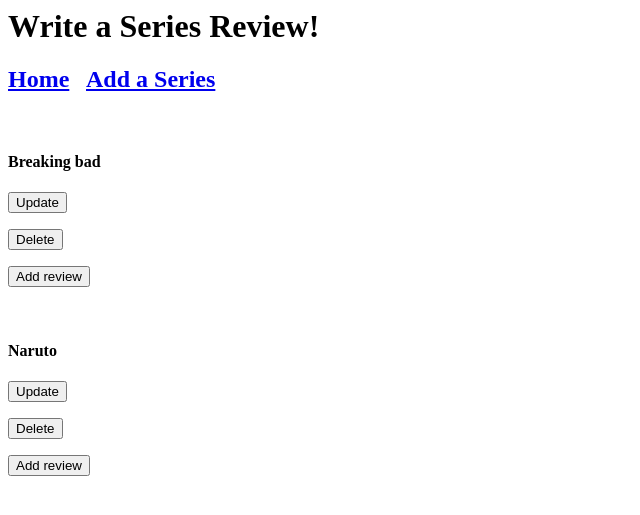
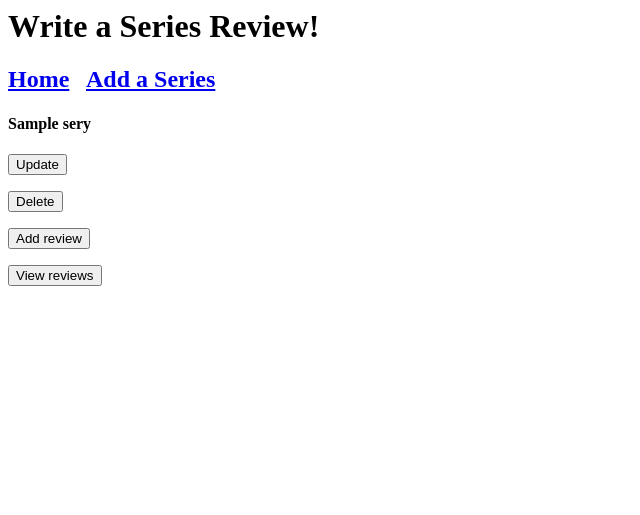
Before and after one commit to aaboungab/DevOps-Core-Fundamental-Project, a Flask app: page / in a window 1280 px wide. Shown: the top 515 px of the page, without its empty margins (0-640 px from the left). Run offline with Flask 2, Linux system fonts and the light colour scheme; data comes from the database, SQL or seed files in the repository; both versions use the stored data as it was before the commit; tables that the repository leaves empty hold one stand-in row (values such as "Sample post").

Commit message:
In progress

```diff
--- a/application/__init__.py
+++ b/application/__init__.py
@@ -3,8 +3,9 @@
 
 app = Flask(__name__)
 
-app.config['SQLALCHEMY_DATABASE_URI'] = 'sqlite:///data.db'
+app.config['SQLALCHEMY_DATABASE_URI'] = 'mysql+pymysql://root:00@35.246.4.57/ReviewProject'
 app.config['SECRET_KEY'] = 'Mystic'
+app.config['SQLALCHEMY_TRACK_MODIFICATION'] = False
 
 db = SQLAlchemy(app)
 
--- a/application/forms.py
+++ b/application/forms.py
@@ -27,5 +27,5 @@
 			DataRequired()])
     rating = SelectField('Ratings',
 		choices=[
-			('Five','5'),('Four','4'),('Three','3'),('Two','2'),('One','1'), ('Zero','0')])
+			('5/5','5'),('4/5','4'),('3/5','3'),('2/5','2'),('1/5','1'), ('0/5','0')])
     submit = SubmitField('Add Review')
--- a/application/routes.py
+++ b/application/routes.py
@@ -20,10 +20,10 @@
         return redirect(url_for('index'))
     return render_template('addSeries.html', form=form)
 
-@app.route('/update/<int:id>', methods=['GET', 'POST'])
-def update(id):
+@app.route('/update/<int:idNum>', methods=['GET', 'POST'])
+def update(idNum):
     form = SeriesForm()
-    series_update = Series.query.get(id)
+    series_update = Series.query.get(idNum)
     if form.validate_on_submit():
         series_update.name = form.name.data
         db.session.commit()
@@ -31,26 +31,26 @@
     return render_template('update.html', form=form)
 
 
-@app.route('/delete/<int:id>')
-def delete(id):
-    series_delete = Series.query.get(id)
+@app.route('/delete/<int:idNum>')
+def delete(idNum):
+    series_delete = Series.query.get(idNum)
     db.session.delete(series_delete)
     db.session.commit()
     return redirect(url_for('index'))
 
-@app.route('/addReview/<int:id>', methods=['GET', 'Post'])
-def addReview(id):
+@app.route('/addReview/<int:idNum>', methods=['GET', 'Post'])
+def addReview(idNum):
     form = ReviewForm()
     if form.validate_on_submit():
         new_review = Review(desc=form.desc.data,
 			rating=form.rating.data,
-			series_id=id)
+			series_id=idNum)
         db.session.add(new_review)
         db.session.commit()
-        return redirect(url_for('Reviewpage', id=id))
-    return render_template('addReview.html', form=form, series = Series.query.get(id))
+        return redirect(url_for('Reviewpage', idNum=idNum))
+    return render_template('addReview.html', form=form, series = Series.query.get(idNum))
 
-@app.route('/Reviewpage/<int:id>', methods=['GET','POST'])
-def Reviewpage(id):
-    review_page = Review.query.filter_by(series_id=id).all()
+@app.route('/Reviewpage/<int:idNum>', methods=['GET','POST'])
+def Reviewpage(idNum):
+    review_page = Review.query.filter_by(series_id=idNum).all()
     return render_template('Reviewpage.html', review_page=review_page)
--- a/application/templates/index.html
+++ b/application/templates/index.html
@@ -5,16 +5,20 @@
 
 <h4>{{ series.name }}</h4>
 
-<form method= '' action='{{ url_for('update', id=series.id)}}'>
+<form method= '' action='{{ url_for('update', idNum=series.id)}}'>
 	<button>Update</button>
 </form>
 
-<form method='' action=' {{ url_for('delete', id=series.id)}}'>
+<form method='' action=' {{ url_for('delete', idNum=series.id)}}'>
 	<button>Delete</button>
 </form>
 
-<form method= '' action='{{ url_for('addReview',id=series.id)}}'>
+<form method= '' action='{{ url_for('addReview',idNum=series.id)}}'>
 	<button>Add review</button>
+</form>
+
+<form method= '' action='{{ url_for('Reviewpage',idNum=series.id)}}'>
+        <button>View reviews</button>
 </form>
 <br>
 
--- a/application/templates/layout.html
+++ b/application/templates/layout.html
@@ -3,7 +3,7 @@
 	<body>
 
 		<h1>Write a Series Review!</h1>
-<h2><a href='{{url_for('index')}}'>Home</a>  &nbsp;  <a href='{{url_for('add')}}'>Add a Series</a></h2>
+<h2><a href='{{url_for('index')}}'>Home</a>  &nbsp;  <a href='{{url_for('add')}}'>Add a Series</a>
 				<br>
 			{% block body_content %}
 			{% endblock body_content%}
```
Also changed, not shown: application/templates/Reviewpage.html (+4 -4 lines), application/templates/viewreview.html (deleted, +0 -8 lines), application/data.db (deleted).
